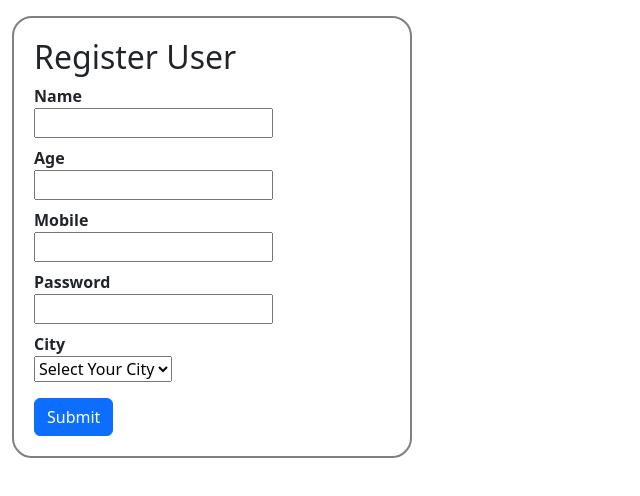
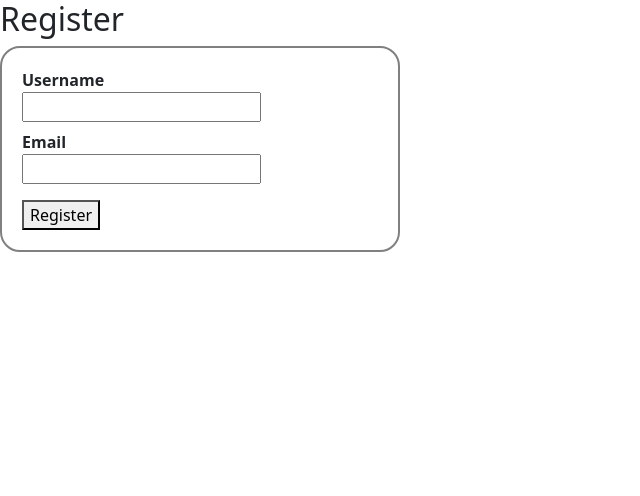
Before and after one commit to souravsambitbehera/shopping-react, a React (Create React App) app: page / in a window 1280 px wide. Shown: the top 496 px of the page, without its empty margins (0-640 px from the left). Built offline with nearby package versions, Linux system fonts and the light colour scheme.

Commit message:
Formik with Yup

```diff
--- a/package.json
+++ b/package.json
@@ -14,7 +14,8 @@
     "react": "^18.2.0",
     "react-dom": "^18.2.0",
     "react-scripts": "5.0.1",
-    "web-vitals": "^2.1.4"
+    "web-vitals": "^2.1.4",
+    "yup": "^0.32.11"
   },
   "scripts": {
     "start": "react-scripts start",
--- /dev/null
+++ b/src/components/form-validation/formik.component.js
@@ -0,0 +1,56 @@
+import React from 'react'
+import { Formik, useFormik, Form, Field, ErrorMessage } from 'formik'
+import * as yup from "yup"
+
+const FormikComponet = () => {
+  return (
+    <div>
+        <h2>Register</h2>
+        <Formik
+        initialValues={
+            {
+                Username:"",
+                Email:""
+            }
+
+        }
+        validationSchema={
+            yup.object({
+                Username : yup.string().required(),
+                Email :yup.string().required().email()
+            })
+
+        }
+        onSubmit = {
+            values =>{
+                alert(JSON.stringify(values))
+            }
+        }
+        >
+            <Form>
+                <dl>
+                    <dt>Username</dt>
+                    <dd>
+                        <Field name="Username" type="text" />
+                    </dd>
+                    <dd>
+                        <ErrorMessage name='Username' />
+                    </dd>
+                    <dt>Email</dt>
+                    <dd>
+                        <Field name="Email" type="email" />
+                    </dd>
+                    <dd>
+                        <ErrorMessage name='Email' />
+                    </dd>
+                </dl>
+                <button>Register</button>
+
+            </Form>
+
+        </Formik>
+    </div>
+  )
+}
+
+export default FormikComponet
--- /dev/null
+++ b/src/components/form-validation/formik.yup.component.js
@@ -0,0 +1,43 @@
+import { useFormik } from "formik";
+// import * as yup from "yup";
+import * as yup from "yup";
+
+export function ValidationSchemaExample(){
+    const formik = useFormik({
+        initialValues:{
+            UserName:"",
+            Password:"",
+            Email:""
+        },
+        validationSchema:yup.object({
+            UserName: yup.string().required().min(4).max(10),
+            Password: yup.string().required().min(4),
+            Email: yup.string().required().email()
+
+        }),
+        onSubmit : values => {
+            alert(JSON.stringify(values))
+        }
+    })
+    return(
+        <div className="container-fluid">
+            <form action="" onSubmit={formik.handleSubmit}>
+                <dl className="center">
+                    <dt>UserName</dt>
+                    <dd><input type="text" {...formik.getFieldProps("UserName")} /></dd>
+                    <p>{formik.errors.UserName}</p>
+                    <dt>Password</dt>
+                    <dd><input type="text" {...formik.getFieldProps("Password")} /></dd>
+                    <p>{formik.errors.Password}</p>
+
+                    <dt>Email</dt>
+                    <dd><input type="email" {...formik.getFieldProps("Email")} /></dd>
+                    <p>{formik.errors.Email}</p>
+
+                    <button className="btn btn-success">Submit</button>
+                </dl>
+            </form>
+
+        </div>
+    )
+}
--- a/src/index.js
+++ b/src/index.js
@@ -18,6 +18,8 @@ import PropertiesComponent from './components/Properties_practice/properties.com
 import { LifeCycleComponet } from './components/class-components/lifecycle.component';
 import FromValidation from './components/form-validation/form.validation.component';
 import FormikFromValidation from './components/form-validation/formik.validation.component';
+import { ValidationSchemaExample } from './components/form-validation/formik.yup.component';
+import FormikComponet from './components/form-validation/formik.component';
 
 const root = ReactDOM.createRoot(document.getElementById('root'));
 root.render(
@@ -36,8 +38,11 @@ root.render(
     {/* <BmiCalculator /> */}
     {/* <PropertiesComponent /> */}
     {/* <LifeCycleComponet/> */}
-    <FromValidation/>
+    {/* <FromValidation/> */}
     {/* <FormikFromValidation /> */}
+
+    {/* <ValidationSchemaExample /> */}
+    <FormikComponet />
   </React.StrictMode>
 );
 
```
Also changed, not shown: 1 other file (tests, documents, lock files or other folders).
